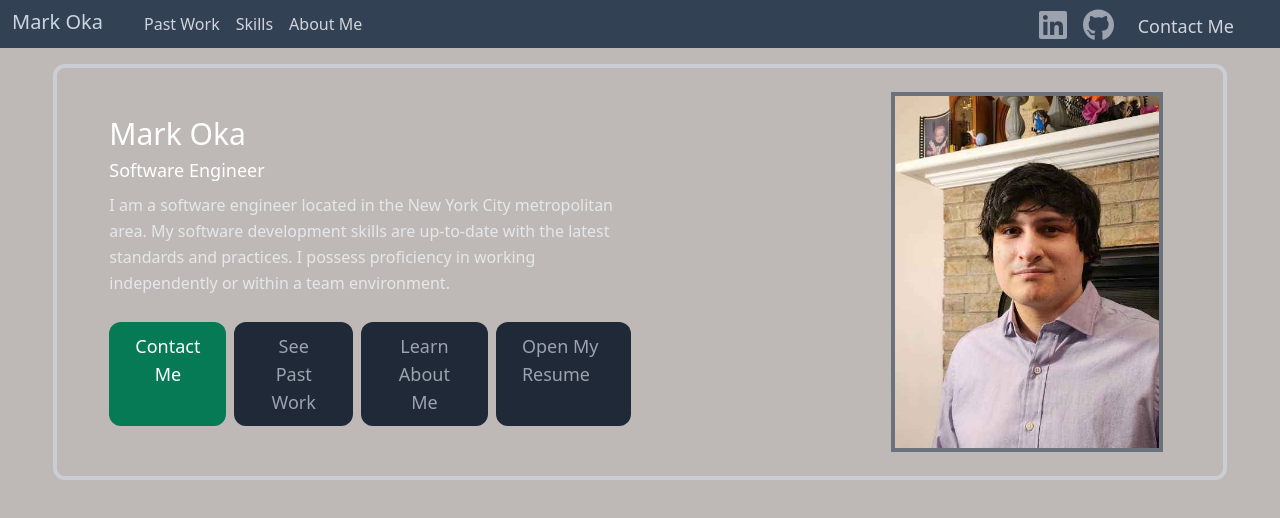
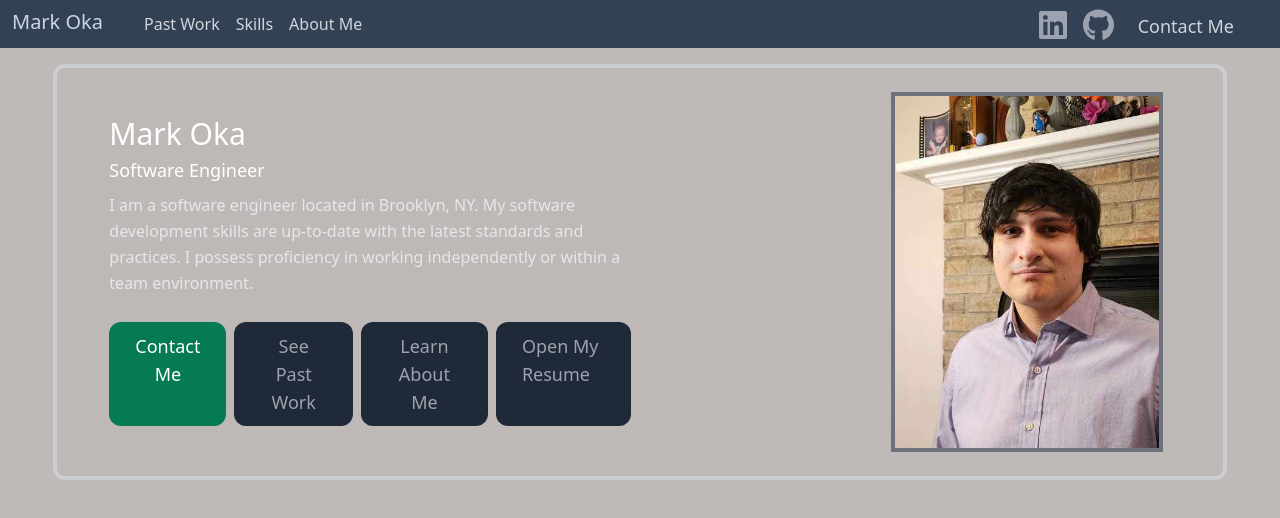
Before and after one commit to markoka101/portfolio, a React (Create React App) app: page / in a window 1280 px wide. Shown: the top 518 px of the page. Built offline with nearby package versions, Linux system fonts and the light colour scheme; some icons are missing.

Commit message:
updated to where I live now

```diff
--- a/src/components/About.js
+++ b/src/components/About.js
@@ -14,11 +14,10 @@ export default function About() {
                         </p>
                     </h1>
                     <p className="mb-6 leading-relaxed text-gray-200 text-left">
-                        I am a software engineer located in the New York City
-                        metropolitan area. My software development skills are
-                        up-to-date with the latest standards and practices. I
-                        possess proficiency in working independently or within a
-                        team environment.
+                        I am a software engineer located in Brooklyn, NY. My
+                        software development skills are up-to-date with the
+                        latest standards and practices. I possess proficiency in
+                        working independently or within a team environment.
                     </p>
                     <div className="flex flex-col md:flex-row lg:flex-row justify-center">
                         <button
```
